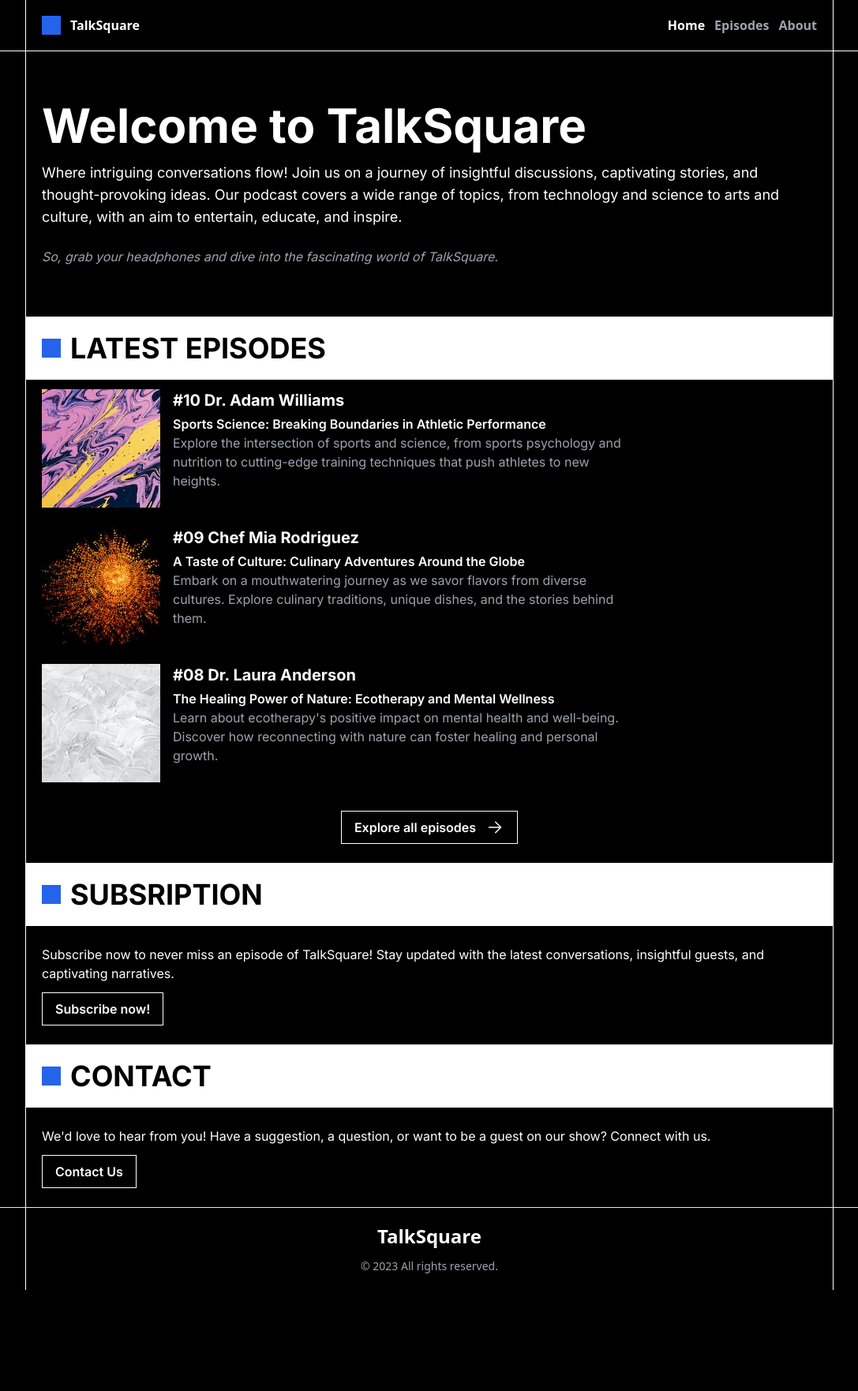
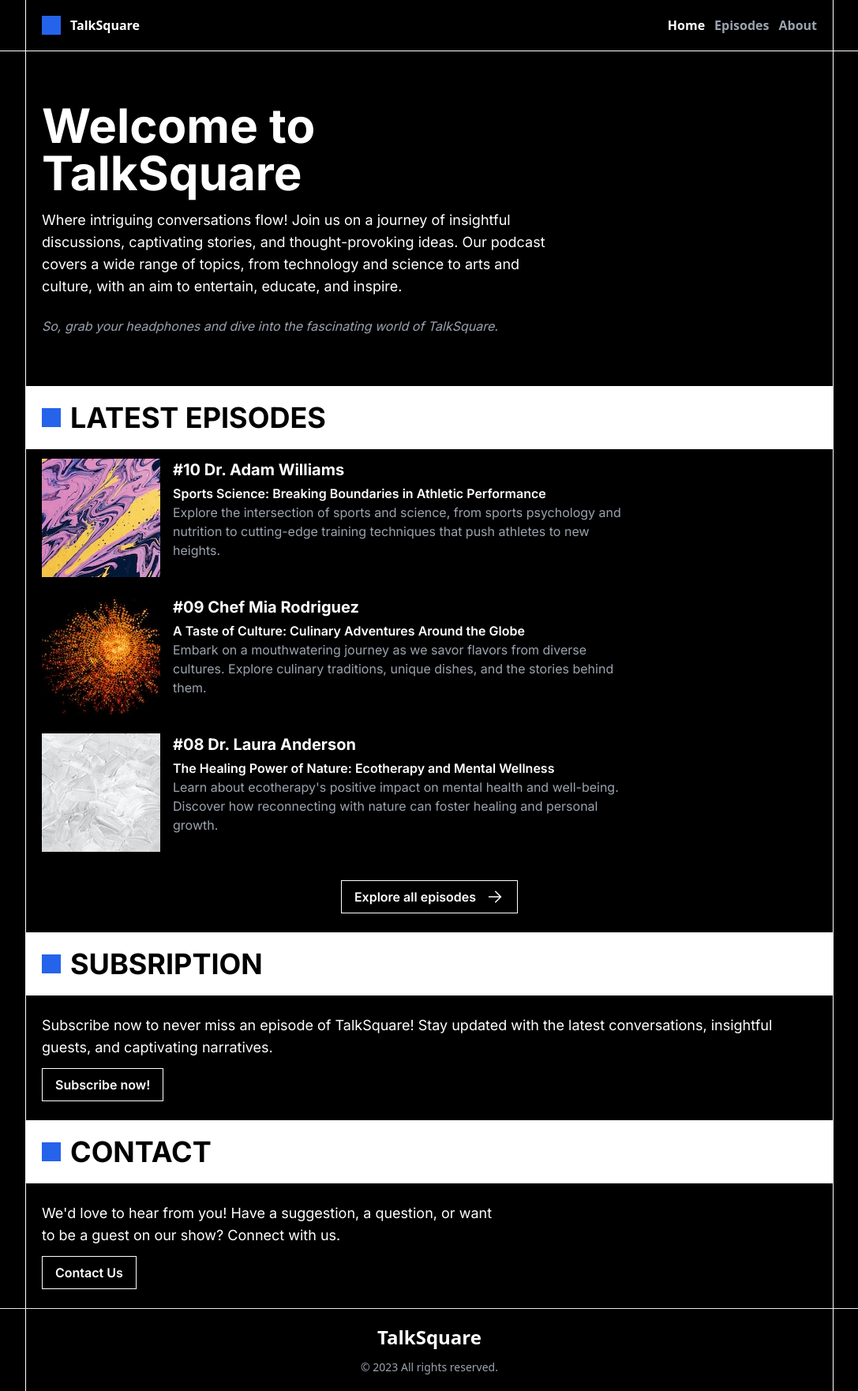
Before and after one commit to piotrszubert/TalkSquare, a Next.js app: page / in a window 1280 px wide. Shown: the whole page at 79% size, without its empty margins (96-1183 px from the left). Before the commit the page ends 1634 px from the top, so only its background shows below. Built offline with nearby package versions, Linux system fonts and the light colour scheme.

Commit message:
update typography

```diff
--- a/components/hero.tsx
+++ b/components/hero.tsx
@@ -1,6 +1,6 @@
 export default function Hero() {
     return (
-        <div className="text-white text-start py-16">
+        <div className="text-white text-start py-16 max-w-2xl">
             <h1 className="text-4xl md:text-6xl font-bold mb-4">Welcome to TalkSquare</h1>
             <p className="text-lg mb-6">
                 Where intriguing conversations flow! Join us on a journey of insightful discussions,
--- a/pages/index.tsx
+++ b/pages/index.tsx
@@ -42,8 +42,10 @@ export default function HomePage() {
                     text="subsription"
                 />
                 <div className='flex flex-col gap-3 py-6'>
-                    Subscribe now to never miss an episode of TalkSquare! Stay updated with the
-                    latest conversations, insightful guests, and captivating narratives.
+                    <p className="text-lg">
+                        Subscribe now to never miss an episode of TalkSquare! Stay updated with the
+                        latest conversations, insightful guests, and captivating narratives.
+                    </p>
                     <div>
                         <Button>
                             Subscribe now!
@@ -54,8 +56,10 @@ export default function HomePage() {
                     text="Contact"
                 />
                 <div className='flex flex-col gap-3 py-6'>
-                    We&apos;d love to hear from you! Have a suggestion,
-                    a question, or want to be a guest on our show? Connect with us.
+                    <p className="text-lg max-w-xl">
+                        We&apos;d love to hear from you! Have a suggestion,
+                        a question, or want to be a guest on our show? Connect with us.
+                    </p>
                     <div>
                         <Link
                             href="mailto:example@example.com"
```
